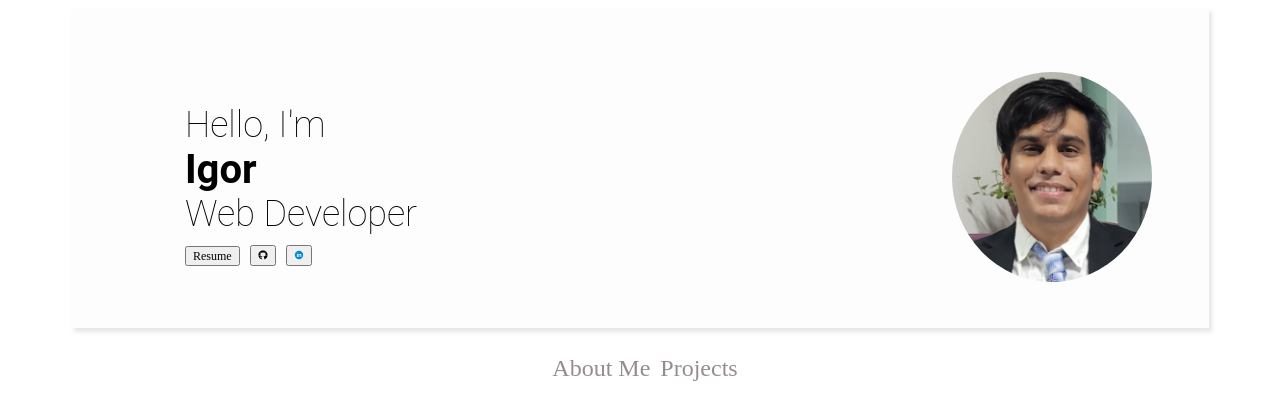
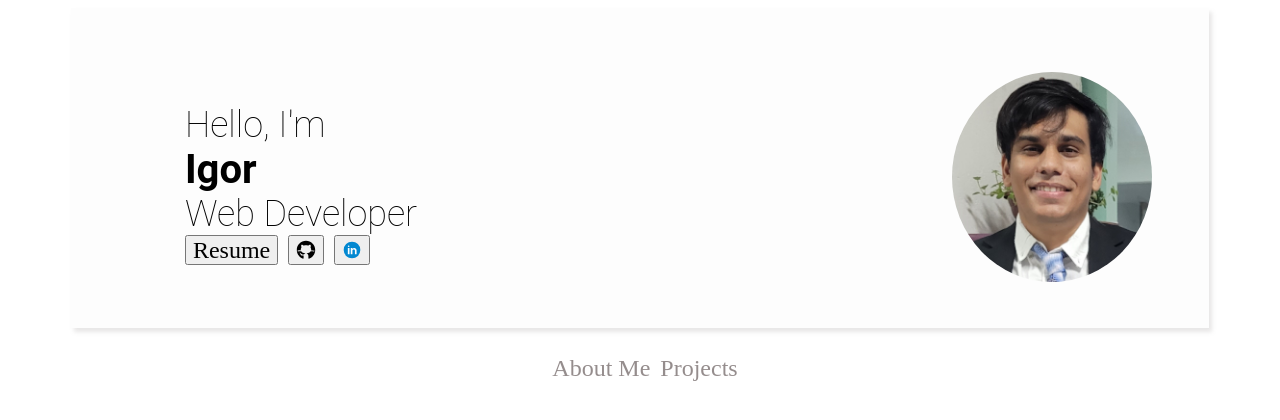
Before and after one commit to Igor-Lira/Igor-Lira, a Vue app: page /projects/marvel-world in a window 1280 px wide. Shown: the top 420 px of the page. Built offline with nearby package versions, Linux system fonts and the light colour scheme.

Commit message:
redirect user to linkedin and github

```diff
--- a/src/components/PresentationCard.vue
+++ b/src/components/PresentationCard.vue
@@ -1,5 +1,12 @@
 <script setup>
 import download_file from '../utils';
+
+function openLinkedIn() {
+  window.open('https://www.linkedin.com/in/igor-lira-passos-5b4aa5192/')
+}
+function openGithub() {
+  window.open('https://github.com/Igor-Lira')
+}
 </script>
 
 <template>
@@ -10,8 +17,8 @@ import download_file from '../utils';
       <div class="presentation-content-1">Web Developer</div>
       <div class="buttons-container">
         <button @click="download_file('./CV_EN.pdf')"> Resume </button>
-        <button> <img src="../../public/icon-github.svg" alt=""></button>
-        <button> <img src="../../public/icon-linkedin.svg" alt=""> </button>
+        <button @click="openGithub"> <img src="../../public/icon-github.svg" alt=""></button>
+        <button @click="openLinkedIn"> <img src="../../public/icon-linkedin.svg" alt=""> </button>
       </div>
     </div>
     <div class="profile-img">
@@ -59,7 +66,8 @@ import download_file from '../utils';
 }
 
 .buttons-container {
-  padding-top: 10px;
+  /* padding-top: 10px; */
+  display: flex;
 }
 
 .buttons-container>button {
@@ -68,7 +76,8 @@ import download_file from '../utils';
   font-family: 'Itim';
   font-style: normal;
   font-weight: 400;
-  font-size: 12px;
+  font-size: 24px;
+  height: 30px;
   line-height: 14px;
 }
 
@@ -95,8 +104,8 @@ import download_file from '../utils';
 }
 
 button>img {
-  padding-top: 2px;
-  width: 10px;
+  /* padding-top: 2px; */
+  width: 20px;
   background-size: cover;
 }
 </style>
```
